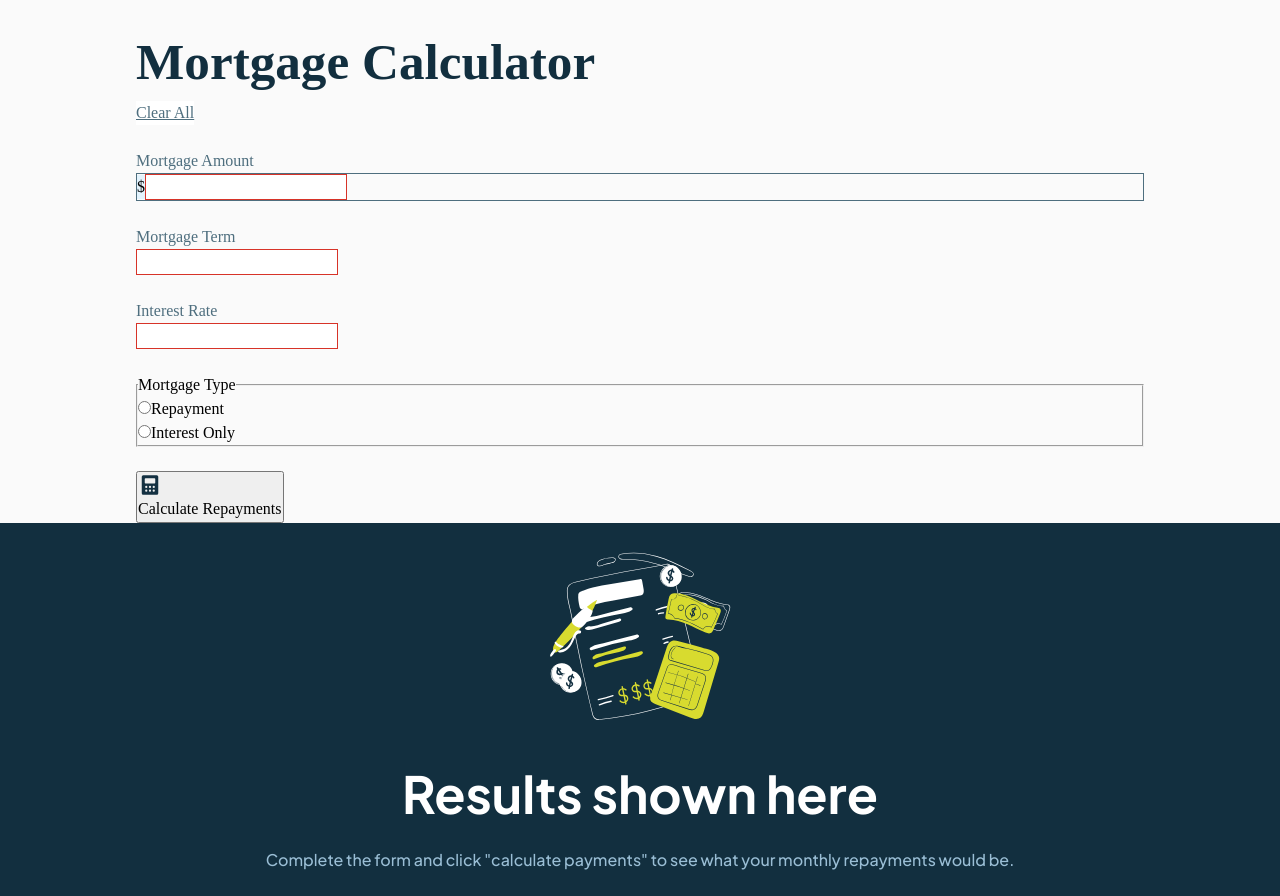
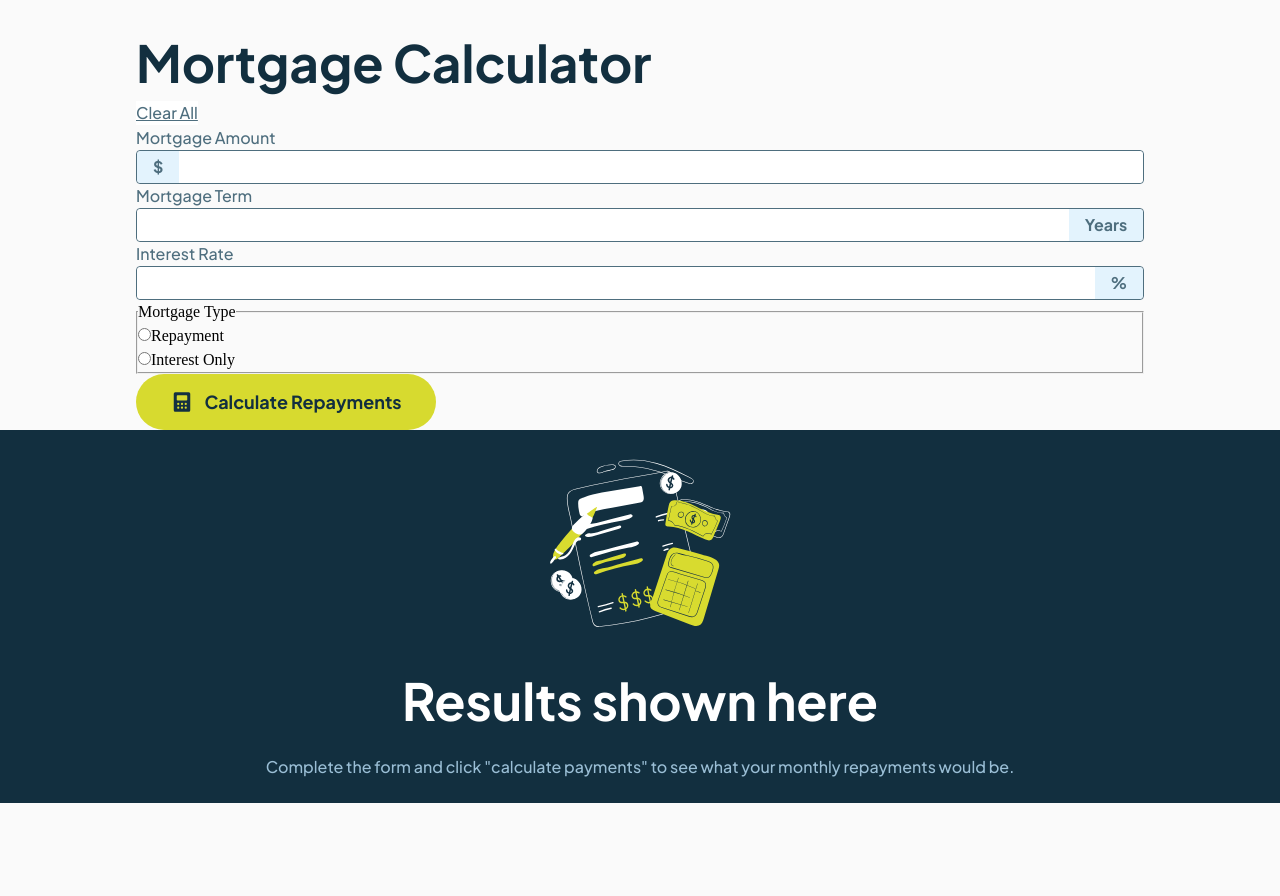
Before and after one commit to mayor-creator/mortgage_calculator_app, a React (Vite) app: page / in a window 1280 px wide. After the commit the page ends 803 px from the top, so only its background shows below. Built offline with nearby package versions, Linux system fonts and the light colour scheme.

Commit message:
add style properties

```diff
--- a/src/components/Form/Form.jsx
+++ b/src/components/Form/Form.jsx
@@ -39,7 +39,9 @@ export function Form() {
                 Mortgage Amount{" "}
               </label>
               <div className={styles.numberInputContainer}>
-                <div className={styles.principalAmount}>$</div>
+                <div className={styles.principalAmountContainer}>
+                  <p className={styles.prefix}>$</p>
+                </div>
                 <input
                   className={styles.numberInput}
                   id="mortgage_amount"
@@ -54,26 +56,36 @@ export function Form() {
                 <label className={styles.label} htmlFor="mortgage_term">
                   Mortgage Term{" "}
                 </label>
+                <div className={styles.numberInputContainer}>
                   <input
-                  className={styles.numberInput}
+                    className={styles.yearsInput}
                     id="mortgage_term"
                     type="number"
                     value={years}
                     onChange={handleYearsChange}
                   />
+                  <div className={styles.yearsContainer}>
+                    <p className={styles.prefix}>Years</p>
+                  </div>
+                </div>
               </div>
               <div>
                 <label className={styles.label} htmlFor="interest_rate">
                   Interest Rate{" "}
                 </label>
+                <div className={styles.numberInputContainer}>
                   <input
-                  className={styles.numberInput}
+                    className={styles.percentInput}
                     id="interest_rate"
                     type="number"
                     step="0.01"
                     value={rate}
                     onChange={handleRateChange}
                   />
+                  <div className={styles.percentContainer}>
+                    <p className={styles.prefix}>%</p>
+                  </div>
+                </div>
               </div>
             </div>
             <fieldset>
@@ -101,17 +113,22 @@ export function Form() {
                 <label htmlFor="repayment">Interest Only</label>
               </div>
             </fieldset>
+          </div>
           <div>
-              <button type="submit" onClick={handlePaymentOnSubmit}>
+            <button
+              className={styles.btn}
+              type="submit"
+              onClick={handlePaymentOnSubmit}
+            >
               <img
+                className={styles.btnImage}
                 src={calculatorIcon}
                 alt="calculator icon"
                 width="24"
                 height="24"
               />
-                Calculate Repayments
+              <p>Calculate Repayments</p>
             </button>
-            </div>
           </div>
         </form>
       </section>
--- a/src/components/Form/Form.module.css
+++ b/src/components/Form/Form.module.css
@@ -39,18 +39,14 @@
 .mainWrapper {
   width: min(100% - 2rem, 63rem);
   margin-inline: auto;
-}
-
-.titleBarContainer {
-  display: flex;
-  flex-direction: column;
-  align-items: flex-start;
-  padding: 1.5rem 0rem;
+  padding-top: 1.5rem;
 }
 
 .title {
   color: var(--slate900);
+  font-family: "Plus Jakarta Sans";
   font-size: clamp(1.5rem, 0.795774647887324rem + 3.004694835680751vw, 3.5rem);
+  font-weight: 700;
 }
 
 .linkButton {
@@ -58,36 +54,126 @@
   border: none;
   color: var(--slate700);
   cursor: pointer;
+  font-family: "Plus Jakarta Sans";
+  font-size: 1rem;
+  font-weight: 500;
   text-decoration: underline;
-}
-
-.fieldsContainer {
-  display: flex;
-  flex-direction: column;
-  gap: 1.5rem;
-}
-
-.fieldsContainer > div:nth-child(2) {
-  display: flex;
-  flex-direction: column;
-  gap: 1.5rem;
 }
 
 .label {
   color: var(--slate700);
   display: block;
+  font-family: "Plus Jakarta Sans";
+  font-size: 1rem;
+  font-weight: 500;
 }
 
 .numberInputContainer {
-  border: 1px solid var(--slate700);
+  display: flex;
+  border: 0.063rem solid var(--slate700);
+  border-radius: 0.25rem;
+  cursor: pointer;
+  width: 100%;
 }
 
-.principalAmount {
+.principalAmountContainer {
   background-color: var(--slate100);
-  display: inline-block;
+  border-top-left-radius: 0.25rem;
+  border-bottom-left-radius: 0.25rem;
+  display: flex;
+  justify-content: center;
+  align-items: center;
+  height: 2rem;
+  width: 2.75rem;
+  text-align: center;
+}
+
+.yearsContainer {
+  background-color: var(--slate100);
+  border-top-right-radius: 0.25rem;
+  border-bottom-right-radius: 0.25rem;
+  display: flex;
+  justify-content: center;
+  align-items: center;
+  height: 2rem;
+  width: 80px;
+  text-align: center;
+}
+
+.percentContainer {
+  background-color: var(--slate100);
+  border-top-right-radius: 0.25rem;
+  border-bottom-right-radius: 0.25rem;
+  display: flex;
+  justify-content: center;
+  align-items: center;
+  height: 2rem;
+  width: 51px;
+  text-align: center;
+}
+
+.prefix {
+  color: var(--slate700);
+  font-family: "Plus Jakarta Sans";
+  font-size: 1rem;
+  font-weight: 700;
 }
 
 .numberInput {
+  border: none;
+  color: var(--slate900);
+  border-top-right-radius: 0.25rem;
+  border-bottom-right-radius: 0.25rem;
+  cursor: pointer;
+  font-family: "Plus Jakarta Sans";
+  font-size: 18px;
+  font-weight: 700;
   outline: none;
-  border: 1px solid var(--red);
+  width: 100%;
+  padding-left: 18px;
 }
+
+.yearsInput {
+  border: none;
+  color: var(--slate900);
+  border-top-left-radius: 0.25rem;
+  border-bottom-left-radius: 0.25rem;
+  cursor: pointer;
+  font-family: "Plus Jakarta Sans";
+  font-size: 18px;
+  font-weight: 700;
+  outline: none;
+  width: 100%;
+  padding-left: 18px;
+}
+
+.percentInput {
+  border: none;
+  color: var(--slate900);
+  border-top-left-radius: 0.25rem;
+  border-bottom-left-radius: 0.25rem;
+  cursor: pointer;
+  font-family: "Plus Jakarta Sans";
+  font-size: 18px;
+  font-weight: 700;
+  outline: none;
+  width: 100%;
+  padding-left: 18px;
+}
+
+.btn {
+  border: none;
+  border-radius: 6.25rem;
+  background-color: var(--lime);
+  color: var(--slate900);
+  cursor: pointer;
+  font-family: "Plus Jakarta Sans";
+  font-size: 1.125rem;
+  font-weight: 700;
+  display: flex;
+  justify-content: center;
+  align-items: center;
+  gap: 0.625rem;
+  height: 3.5rem;
+  width: 18.75rem;
+}
--- a/src/components/Results/Results.module.css
+++ b/src/components/Results/Results.module.css
@@ -55,8 +55,10 @@
   justify-content: space-evenly;
   gap: 1rem;
   font-family: "Plus Jakarta Sans";
-  border-radius: 8px;
-  background: hsl(202, 55%, 10%);
+  background-color: hsl(202, 55%, 10%);
+  border-top: 0.25rem solid var(--lime);
+  border-top-left-radius: 0.5rem;
+  border-top-right-radius: 0.5rem;
   padding: 10px;
 }
 
```
Lines whose indentation alone changed are shown as unchanged.
